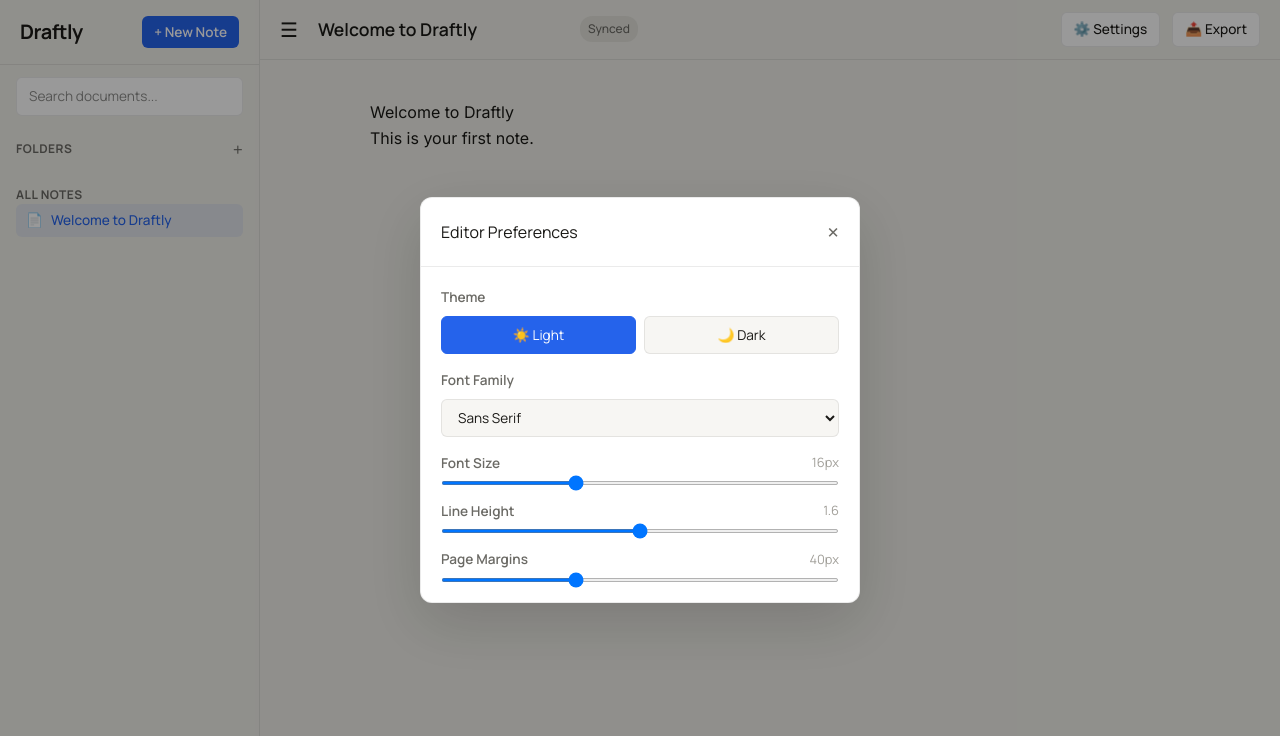
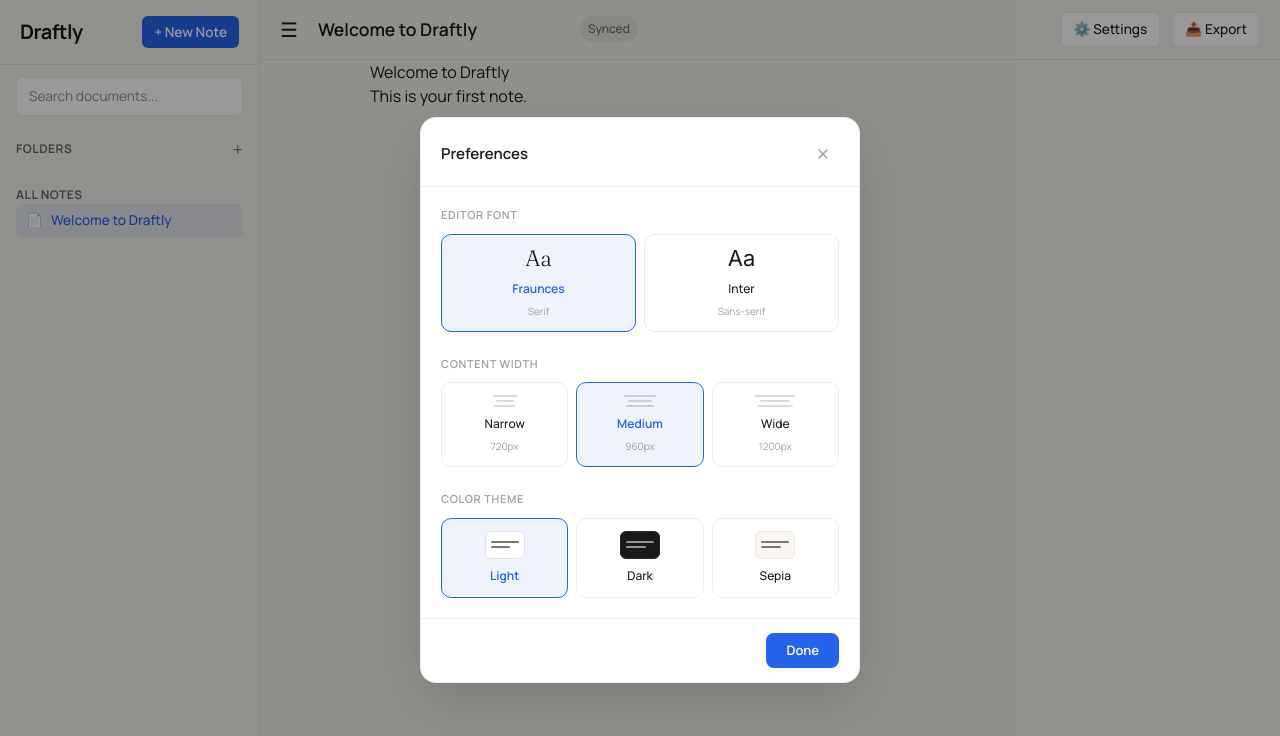
Before and after one commit to puneetnith28/Draftly, a Next.js app: page / in a window 1280 px wide. Both pictures are taken after a click on the button "⚙️ Settings". Shown: the top 736 px of the page. Built offline with nearby package versions, Linux system fonts and the light colour scheme.

Commit message:
align preferences modal layout

```diff
--- a/package.json
+++ b/package.json
@@ -9,6 +9,7 @@
     "lint": "eslint"
   },
   "dependencies": {
+    "lucide-react": "^1.17.0",
     "next": "16.2.7",
     "react": "19.2.4",
     "react-dom": "19.2.4"
--- a/src/components/modals/PreferencesModal.tsx
+++ b/src/components/modals/PreferencesModal.tsx
@@ -1,124 +1,297 @@
 'use client';
 
-import React from 'react';
-import { UserPreferences } from '@/hooks/usePreferences';
+import React, { useEffect, useRef } from 'react';
+import { Preferences, FontFamily, ContentWidth, ColorTheme } from '@/hooks/usePreferences';
 
 interface PreferencesModalProps {
   isOpen: boolean;
+  preferences: Preferences;
   onClose: () => void;
-  preferences: UserPreferences;
-  updatePreference: <K extends keyof UserPreferences>(
-    key: K,
-    value: UserPreferences[K]
-  ) => void;
+  onUpdate: (updates: Partial<Preferences>) => void;
 }
 
-const FONTS = [
-  { name: 'Sans Serif', value: 'Inter, system-ui, -apple-system, sans-serif' },
-  { name: 'Classic Serif', value: 'Lora, Georgia, Cambria, serif' },
-  { name: 'Pro Mono', value: 'Fira Code, Courier New, monospace' },
-];
+function IconX() {
+  return (
+    <svg width="16" height="16" viewBox="0 0 24 24" fill="none" stroke="currentColor" strokeWidth="2" strokeLinecap="round" strokeLinejoin="round">
+      <line x1="18" y1="6" x2="6" y2="18" /><line x1="6" y1="6" x2="18" y2="18" />
+    </svg>
+  );
+}
 
-export const PreferencesModal: React.FC<PreferencesModalProps> = ({
-  isOpen,
-  onClose,
-  preferences,
-  updatePreference,
-}) => {
+interface OptionChipProps {
+  label: string;
+  subtitle?: string;
+  isActive: boolean;
+  onClick: () => void;
+  preview?: React.ReactNode;
+}
+
+function OptionChip({ label, subtitle, isActive, onClick, preview }: OptionChipProps) {
+  return (
+    <button
+      onClick={onClick}
+      style={{
+        flex: 1,
+        display: 'flex',
+        flexDirection: 'column',
+        alignItems: 'center',
+        gap: '6px',
+        padding: '12px 8px',
+        borderRadius: '10px',
+        border: `1px solid ${isActive ? 'var(--accent)' : 'var(--border-default)'}`,
+        background: isActive ? 'color-mix(in srgb, var(--accent) 8%, transparent)' : 'transparent',
+        cursor: 'pointer',
+        transition: 'all 0.14s',
+      }}
+      onMouseEnter={(e) => {
+        if (!isActive) (e.currentTarget as HTMLButtonElement).style.background = 'var(--bg-hover)';
+      }}
+      onMouseLeave={(e) => {
+        if (!isActive) (e.currentTarget as HTMLButtonElement).style.background = 'transparent';
+      }}
+    >
+      {preview && <div style={{ marginBottom: '2px' }}>{preview}</div>}
+      <span style={{
+        fontSize: '12px',
+        fontWeight: isActive ? '600' : '500',
+        color: isActive ? 'var(--accent)' : 'var(--text-primary)',
+        fontFamily: 'var(--font-ui)',
+      }}>
+        {label}
+      </span>
+      {subtitle && (
+        <span style={{ fontSize: '10px', color: 'var(--text-muted)', fontFamily: 'var(--font-ui)' }}>
+          {subtitle}
+        </span>
+      )}
+    </button>
+  );
+}
+
+function SectionLabel({ children }: { children: React.ReactNode }) {
+  return (
+    <p style={{
+      fontSize: '11px',
+      fontWeight: '600',
+      color: 'var(--text-muted)',
+      fontFamily: 'var(--font-ui)',
+      letterSpacing: '0.06em',
+      textTransform: 'uppercase',
+      marginBottom: '10px',
+    }}>
+      {children}
+    </p>
+  );
+}
+
+export function PreferencesModal({ isOpen, preferences, onClose, onUpdate }: PreferencesModalProps) {
+  const overlayRef = useRef<HTMLDivElement>(null);
+
+  useEffect(() => {
+    if (!isOpen) return;
+    function handler(e: KeyboardEvent) {
+      if (e.key === 'Escape') onClose();
+    }
+    window.addEventListener('keydown', handler);
+    return () => window.removeEventListener('keydown', handler);
+  }, [isOpen, onClose]);
+
   if (!isOpen) return null;
 
+  const themeColors: Record<ColorTheme, { bg: string; text: string; border: string }> = {
+    light: { bg: '#ffffff', text: '#1a1916', border: '#e5e4e0' },
+    dark: { bg: '#1a1917', text: '#e8e6e1', border: '#2a2926' },
+    sepia: { bg: '#faf7f2', text: '#2c2416', border: '#ede8dc' },
+  };
+
   return (
-    <div className="modal-backdrop" onClick={onClose}>
-      <div className="modal-content" onClick={(e) => e.stopPropagation()}>
-        <div className="modal-header">
-          <h3>Editor Preferences</h3>
-          <button className="modal-close-btn" onClick={onClose}>
-            &times;
+    <div
+      ref={overlayRef}
+      className="modal-backdrop"
+      style={{
+        position: 'fixed',
+        inset: 0,
+        zIndex: 100,
+        display: 'flex',
+        alignItems: 'center',
+        justifyContent: 'center',
+        padding: '20px',
+      }}
+      onClick={(e) => {
+        if (e.target === overlayRef.current) onClose();
+      }}
+    >
+      <div
+        style={{
+          background: 'var(--bg-modal)',
+          border: '1px solid var(--border-default)',
+          borderRadius: '16px',
+          boxShadow: 'var(--shadow-modal)',
+          width: '100%',
+          maxWidth: '440px',
+          overflow: 'hidden',
+        }}
+      >
+        {/* Header */}
+        <div style={{
+          display: 'flex',
+          alignItems: 'center',
+          justifyContent: 'space-between',
+          padding: '20px 20px 16px',
+          borderBottom: '1px solid var(--border-default)',
+        }}>
+          <h2 style={{ fontSize: '15px', fontWeight: '600', color: 'var(--text-primary)', fontFamily: 'var(--font-ui)' }}>
+            Preferences
+          </h2>
+          <button
+            onClick={onClose}
+            style={{
+              display: 'flex', alignItems: 'center', justifyContent: 'center',
+              width: '32px', height: '32px', borderRadius: '8px',
+              border: 'none', background: 'transparent',
+              color: 'var(--text-muted)', cursor: 'pointer',
+            }}
+            onMouseEnter={(e) => { (e.currentTarget as HTMLButtonElement).style.background = 'var(--bg-hover)'; }}
+            onMouseLeave={(e) => { (e.currentTarget as HTMLButtonElement).style.background = 'transparent'; }}
+          >
+            <IconX />
           </button>
         </div>
 
-        <div className="modal-body">
-          <div className="preference-group">
-            <label>Theme</label>
-            <div className="theme-toggle-group">
-              <button
-                className={`theme-btn ${preferences.theme === 'light' ? 'active' : ''}`}
-                onClick={() => updatePreference('theme', 'light')}
-              >
-                ☀️ Light
-              </button>
-              <button
-                className={`theme-btn ${preferences.theme === 'dark' ? 'active' : ''}`}
-                onClick={() => updatePreference('theme', 'dark')}
-              >
-                🌙 Dark
-              </button>
+        {/* Content */}
+        <div style={{ padding: '20px', display: 'flex', flexDirection: 'column', gap: '24px' }}>
+
+          {/* Font */}
+          <div>
+            <SectionLabel>Editor Font</SectionLabel>
+            <div style={{ display: 'flex', gap: '8px' }}>
+              {(['fraunces', 'inter'] as FontFamily[]).map((font) => (
+                <OptionChip
+                  key={font}
+                  label={font === 'fraunces' ? 'Fraunces' : 'Inter'}
+                  subtitle={font === 'fraunces' ? 'Serif' : 'Sans-serif'}
+                  isActive={preferences.font === font}
+                  onClick={() => onUpdate({ font })}
+                  preview={
+                    <span style={{
+                      fontFamily: font === 'fraunces' ? "'Fraunces', serif" : "'Inter', sans-serif",
+                      fontSize: '22px',
+                      fontWeight: font === 'fraunces' ? '300' : '400',
+                      color: 'var(--text-primary)',
+                      lineHeight: 1,
+                    }}>
+                      Aa
+                    </span>
+                  }
+                />
+              ))}
             </div>
           </div>
 
-          <div className="preference-group">
-            <label>Font Family</label>
-            <select
-              value={preferences.fontFamily}
-              onChange={(e) => updatePreference('fontFamily', e.target.value)}
-              className="preference-select"
-            >
-              {FONTS.map((f) => (
-                <option key={f.value} value={f.value}>
-                  {f.name}
-                </option>
+          {/* Content width */}
+          <div>
+            <SectionLabel>Content Width</SectionLabel>
+            <div style={{ display: 'flex', gap: '8px' }}>
+              {([
+                { id: 'narrow', label: 'Narrow', sub: '720px' },
+                { id: 'medium', label: 'Medium', sub: '960px' },
+                { id: 'wide', label: 'Wide', sub: '1200px' },
+              ] as { id: ContentWidth; label: string; sub: string }[]).map((opt) => (
+                <OptionChip
+                  key={opt.id}
+                  label={opt.label}
+                  subtitle={opt.sub}
+                  isActive={preferences.width === opt.id}
+                  onClick={() => onUpdate({ width: opt.id })}
+                  preview={
+                    <div style={{ display: 'flex', flexDirection: 'column', gap: '3px', alignItems: 'center' }}>
+                      {[1, 0.75, 0.88].map((w, i) => (
+                        <div key={i} style={{
+                          height: '2px',
+                          borderRadius: '1px',
+                          background: 'var(--border-strong)',
+                          width: `${(opt.id === 'narrow' ? 24 : opt.id === 'medium' ? 32 : 40) * w}px`,
+                        }} />
+                      ))}
+                    </div>
+                  }
+                />
               ))}
-            </select>
+            </div>
           </div>
 
-          <div className="preference-group">
-            <div className="preference-label-row">
-              <label>Font Size</label>
-              <span>{preferences.fontSize}px</span>
+          {/* Theme */}
+          <div>
+            <SectionLabel>Color Theme</SectionLabel>
+            <div style={{ display: 'flex', gap: '8px' }}>
+              {(['light', 'dark', 'sepia'] as ColorTheme[]).map((theme) => {
+                const colors = themeColors[theme];
+                return (
+                  <OptionChip
+                    key={theme}
+                    label={theme.charAt(0).toUpperCase() + theme.slice(1)}
+                    isActive={preferences.theme === theme}
+                    onClick={() => onUpdate({ theme })}
+                    preview={
+                      <div style={{
+                        width: '40px',
+                        height: '28px',
+                        borderRadius: '6px',
+                        background: colors.bg,
+                        border: `1px solid ${colors.border}`,
+                        display: 'flex',
+                        flexDirection: 'column',
+                        justifyContent: 'center',
+                        gap: '3px',
+                        padding: '4px 5px',
+                        overflow: 'hidden',
+                      }}>
+                        {[1, 0.7].map((w, i) => (
+                          <div key={i} style={{
+                            height: '2px',
+                            borderRadius: '1px',
+                            background: colors.text,
+                            width: `${w * 100}%`,
+                            opacity: 0.6,
+                          }} />
+                        ))}
+                      </div>
+                    }
+                  />
+                );
+              })}
             </div>
-            <input
-              type="range"
-              min="12"
-              max="24"
-              value={preferences.fontSize}
-              onChange={(e) => updatePreference('fontSize', parseInt(e.target.value))}
-              className="preference-slider"
-            />
           </div>
+        </div>
 
-          <div className="preference-group">
-            <div className="preference-label-row">
-              <label>Line Height</label>
-              <span>{preferences.lineHeight}</span>
-            </div>
-            <input
-              type="range"
-              min="1.2"
-              max="2.0"
-              step="0.1"
-              value={preferences.lineHeight}
-              onChange={(e) => updatePreference('lineHeight', parseFloat(e.target.value))}
-              className="preference-slider"
-            />
-          </div>
-
-          <div className="preference-group">
-            <div className="preference-label-row">
-              <label>Page Margins</label>
-              <span>{preferences.pageMargins}px</span>
-            </div>
-            <input
-              type="range"
-              min="20"
-              max="80"
-              step="5"
-              value={preferences.pageMargins}
-              onChange={(e) => updatePreference('pageMargins', parseInt(e.target.value))}
-              className="preference-slider"
-            />
-          </div>
+        {/* Footer */}
+        <div style={{
+          padding: '14px 20px',
+          borderTop: '1px solid var(--border-default)',
+          display: 'flex',
+          justifyContent: 'flex-end',
+        }}>
+          <button
+            onClick={onClose}
+            style={{
+              padding: '8px 20px',
+              borderRadius: '8px',
+              border: 'none',
+              background: 'var(--accent)',
+              color: 'white',
+              fontSize: '13px',
+              fontWeight: '600',
+              fontFamily: 'var(--font-ui)',
+              cursor: 'pointer',
+              transition: 'opacity 0.12s',
+            }}
+            onMouseEnter={(e) => { (e.currentTarget as HTMLButtonElement).style.opacity = '0.85'; }}
+            onMouseLeave={(e) => { (e.currentTarget as HTMLButtonElement).style.opacity = '1'; }}
+          >
+            Done
+          </button>
         </div>
       </div>
     </div>
   );
-};
+}
--- a/src/hooks/usePreferences.ts
+++ b/src/hooks/usePreferences.ts
@@ -2,71 +2,112 @@
 
 import { useState, useEffect, useCallback } from 'react';
 
-export interface UserPreferences {
-  theme: 'light' | 'dark';
-  fontFamily: string;
-  fontSize: number;
-  lineHeight: number;
-  pageMargins: number;
+export type FontFamily = 'fraunces' | 'inter';
+export type ContentWidth = 'narrow' | 'medium' | 'wide';
+export type ColorTheme = 'light' | 'dark' | 'sepia';
+
+export interface Preferences {
+  font: FontFamily;
+  width: ContentWidth;
+  theme: ColorTheme;
 }
 
-const DEFAULT_PREFERENCES: UserPreferences = {
-  theme: 'light',
-  fontFamily: 'Inter, system-ui, -apple-system, sans-serif',
-  fontSize: 16,
-  lineHeight: 1.6,
-  pageMargins: 40,
+const PREFS_KEY = 'notes_preferences';
+
+const CONTENT_WIDTH_MAP: Record<ContentWidth, string> = {
+  narrow: '720px',
+  medium: '960px',
+  wide: '1200px',
 };
 
-const STORAGE_KEY = 'draftly_preferences';
+const FONT_CSS_MAP: Record<FontFamily, string> = {
+  fraunces: "'Fraunces', serif",
+  inter: "'Inter', sans-serif",
+};
+
+function getSystemTheme(): ColorTheme {
+  if (typeof window === 'undefined') return 'light';
+  return window.matchMedia('(prefers-color-scheme: dark)').matches ? 'dark' : 'light';
+}
+
+function loadPreferences(): Preferences {
+  if (typeof window === 'undefined') {
+    return { font: 'fraunces', width: 'medium', theme: 'light' };
+  }
+  try {
+    const raw = localStorage.getItem(PREFS_KEY);
+    if (raw) {
+      const parsed = JSON.parse(raw);
+      return {
+        font: parsed.font ?? 'fraunces',
+        width: parsed.width ?? 'medium',
+        theme: parsed.theme ?? getSystemTheme(),
+      };
+    }
+  } catch {
+    // ignore
+  }
+  return { font: 'fraunces', width: 'medium', theme: getSystemTheme() };
+}
 
 export function usePreferences() {
-  const [preferences, setPreferences] = useState<UserPreferences>(() => {
-    if (typeof window === 'undefined') return DEFAULT_PREFERENCES;
-    try {
-      const stored = localStorage.getItem(STORAGE_KEY);
-      if (stored) {
-        return { ...DEFAULT_PREFERENCES, ...JSON.parse(stored) };
+  const [preferences, setPreferences] = useState<Preferences>({
+    font: 'fraunces',
+    width: 'medium',
+    theme: 'light',
+  });
+  const [isLoaded, setIsLoaded] = useState(false);
+
+  useEffect(() => {
+    const prefs = loadPreferences();
+    setPreferences(prefs);
+    applyPreferences(prefs);
+    setIsLoaded(true);
+
+    // Listen for system theme changes
+    const mq = window.matchMedia('(prefers-color-scheme: dark)');
+    const handler = (e: MediaQueryListEvent) => {
+      setPreferences((prev) => {
+        // Only auto-switch if user hasn't overridden
+        const stored = loadPreferences();
+        if (!localStorage.getItem(PREFS_KEY)) {
+          const next = { ...prev, theme: e.matches ? ('dark' as ColorTheme) : ('light' as ColorTheme) };
+          applyPreferences(next);
+          return next;
+        }
+        return prev;
+      });
+    };
+    mq.addEventListener('change', handler);
+    return () => mq.removeEventListener('change', handler);
+  }, []);
+
+  function applyPreferences(prefs: Preferences) {
+    if (typeof window === 'undefined') return;
+    const root = document.documentElement;
+    root.setAttribute('data-theme', prefs.theme);
+    root.style.setProperty('--font-editor', FONT_CSS_MAP[prefs.font]);
+    root.style.setProperty('--content-width', CONTENT_WIDTH_MAP[prefs.width]);
+  }
+
+  const updatePreferences = useCallback((updates: Partial<Preferences>) => {
+    setPreferences((prev) => {
+      const next = { ...prev, ...updates };
+      applyPreferences(next);
+      try {
+        localStorage.setItem(PREFS_KEY, JSON.stringify(next));
+      } catch {
+        // ignore
       }
-    } catch (e) {
-      console.error('Failed to load user preferences', e);
-    }
-    return DEFAULT_PREFERENCES;
-  });
-
-  const updatePreference = useCallback(<K extends keyof UserPreferences>(
-    key: K,
-    value: UserPreferences[K]
-  ) => {
-    setPreferences((prev) => {
-      const updated = { ...prev, [key]: value };
-      if (typeof window !== 'undefined') {
-        localStorage.setItem(STORAGE_KEY, JSON.stringify(updated));
-      }
-      return updated;
+      return next;
     });
   }, []);
 
-  useEffect(() => {
-    if (typeof window === 'undefined') return;
-
-    const root = document.documentElement;
-    if (preferences.theme === 'dark') {
-      root.classList.add('dark');
-      root.setAttribute('data-theme', 'dark');
-    } else {
-      root.classList.remove('dark');
-      root.setAttribute('data-theme', 'light');
-    }
-
-    root.style.setProperty('--editor-font-family', preferences.fontFamily);
-    root.style.setProperty('--editor-font-size', `${preferences.fontSize}px`);
-    root.style.setProperty('--editor-line-height', String(preferences.lineHeight));
-    root.style.setProperty('--editor-page-margin', `${preferences.pageMargins}px`);
-  }, [preferences]);
-
   return {
     preferences,
-    updatePreference,
+    isLoaded,
+    updatePreferences,
+    contentWidthPx: CONTENT_WIDTH_MAP[preferences.width],
+    fontCss: FONT_CSS_MAP[preferences.font],
   };
 }
```
Also changed, not shown: 1 other file (tests, documents, lock files or other folders).
